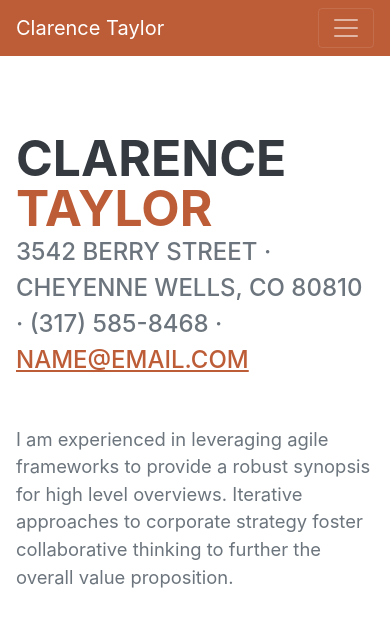
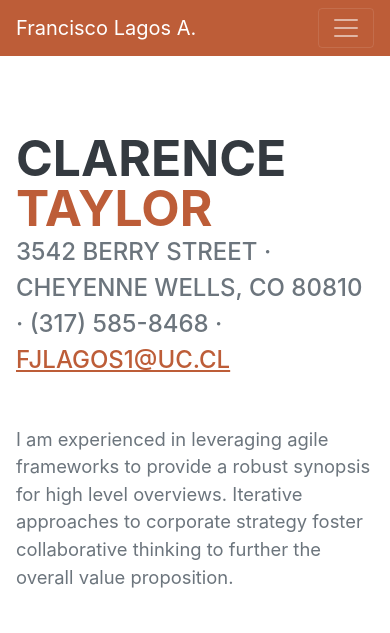
Before and after one commit to pancholakes/pancholakes.github.io, a plain HTML site: page index.html in a window 390 px wide. Shown: the top 633 px of the page. Drawn offline with nearby package versions, Linux system fonts and the light colour scheme; a web font is replaced by a local one.

Commit message:
Update index

```diff
--- a/index.html
+++ b/index.html
@@ -19,7 +19,7 @@
         <!-- Navigation-->
         <nav class="navbar navbar-expand-lg navbar-dark bg-primary fixed-top" id="sideNav">
             <a class="navbar-brand js-scroll-trigger" href="#page-top">
-                <span class="d-block d-lg-none">Clarence Taylor</span>
+                <span class="d-block d-lg-none">Francisco Lagos A.</span>
                 <span class="d-none d-lg-block"><img class="img-fluid img-profile rounded-circle mx-auto mb-2" src="assets/img/profile.jpg" alt="..." /></span>
             </a>
             <button class="navbar-toggler" type="button" data-bs-toggle="collapse" data-bs-target="#navbarResponsive" aria-controls="navbarResponsive" aria-expanded="false" aria-label="Toggle navigation"><span class="navbar-toggler-icon"></span></button>
@@ -45,7 +45,7 @@
                     </h1>
                     <div class="subheading mb-5">
                         3542 Berry Street · Cheyenne Wells, CO 80810 · (317) 585-8468 ·
-                        <a href="mailto:name@email.com">name@email.com</a>
+                        <a href="mailto:name@email.com">fjlagos1@uc.cl</a>
                     </div>
                     <p class="lead mb-5">I am experienced in leveraging agile frameworks to provide a robust synopsis for high level overviews. Iterative approaches to corporate strategy foster collaborative thinking to further the overall value proposition.</p>
                     <div class="social-icons">
```
